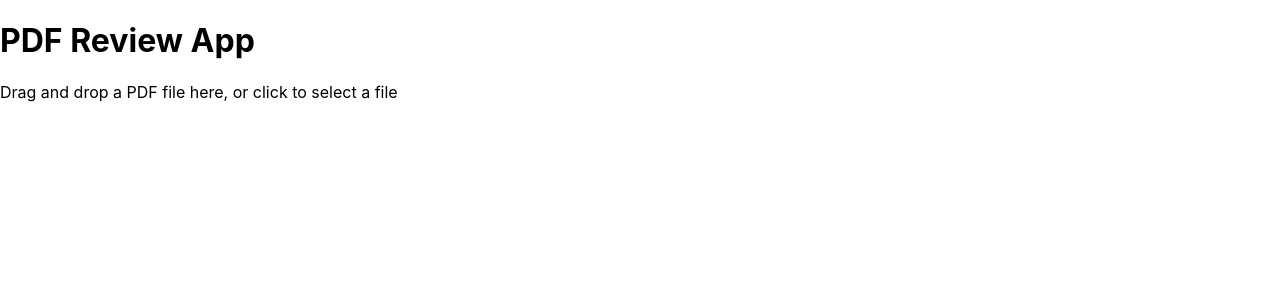
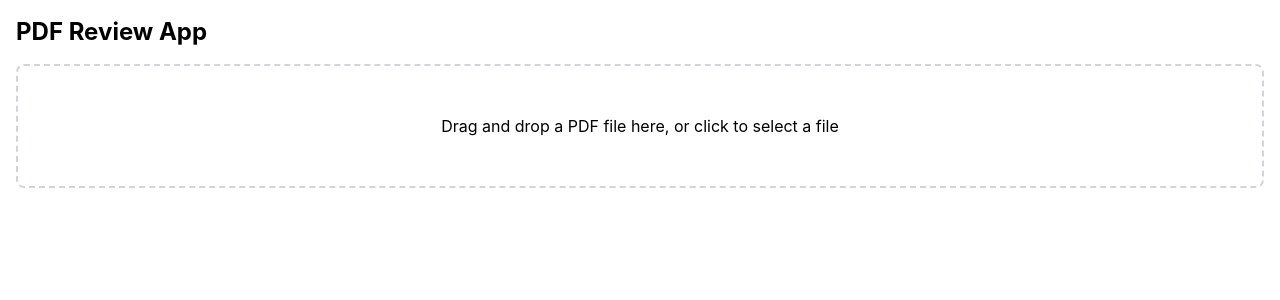
Before and after one commit to yo-iida/pdf-commenter, a React (Create React App) app: page / in a window 1280 px wide. Shown: the top 300 px of the page. Built offline with nearby package versions, Linux system fonts and the light colour scheme.

Commit message:
apply tailwind.

```diff
--- a/package.json
+++ b/package.json
@@ -10,13 +10,16 @@
     "@types/node": "^16.18.115",
     "@types/react": "^18.3.12",
     "@types/react-dom": "^18.3.1",
+    "autoprefixer": "^10.4.20",
     "local-storage": "^2.0.0",
+    "postcss": "^8.4.47",
     "react": "^18.3.1",
     "react-dom": "^18.3.1",
     "react-dropzone": "^14.2.10",
     "react-markdown": "^9.0.1",
     "react-pdf": "^9.1.1",
     "react-scripts": "5.0.1",
+    "tailwindcss": "^3.4.14",
     "typescript": "^4.9.5",
     "web-vitals": "^2.1.4"
   },
--- /dev/null
+++ b/postcss.config.js
@@ -0,0 +1,6 @@
+module.exports = {
+  plugins: {
+    tailwindcss: {},
+    autoprefixer: {},
+  },
+}
--- a/src/App.tsx
+++ b/src/App.tsx
@@ -5,6 +5,7 @@ import PDFUploader from './PDFUploader'
 import PDFViewer from './PDFViewer'
 import CommentUI from './CommentUI'
 import CommentList from './CommentList'
+import './globals.css'
 
 export default function App() {
   const [pdfFile, setPdfFile] = useState<File | null>(null)
@@ -38,17 +39,19 @@ export default function App() {
   }
 
   return (
-    <div className="container mx-auto p-4">
+    <div className="container mx-auto p-4 h-screen">
       <h1 className="text-2xl font-bold mb-4">PDF Review App</h1>
       {!pdfFile ? (
         <PDFUploader onUpload={handlePdfUpload} />
       ) : (
-        <div className="grid grid-cols-1 md:grid-cols-2 gap-4">
-          <div>
+        <div className="flex flex-row h-[calc(100vh-8rem)]">
+          <div className="w-2/3 overflow-auto pr-4">
             <PDFViewer file={pdfFile} onTextSelection={handleTextSelection} />
             {selectedText && <CommentUI onSave={handleCommentSave} />}
           </div>
-          <CommentList comments={comments} />
+          <div className="w-1/3 overflow-auto border-l border-gray-200 pl-4">
+            <CommentList comments={comments} />
+          </div>
         </div>
       )}
     </div>
--- /dev/null
+++ b/src/globals.css
@@ -0,0 +1,3 @@
+@tailwind base;
+@tailwind components;
+@tailwind utilities;
--- /dev/null
+++ b/tailwind.config.js
@@ -0,0 +1,10 @@
+/** @type {import('tailwindcss').Config} */
+module.exports = {
+  content: [
+    "./src/**/*.{js,jsx,ts,tsx}",
+  ],
+  theme: {
+    extend: {},
+  },
+  plugins: [],
+}
```
Also changed, not shown: 1 other file (tests, documents, lock files or other folders).
